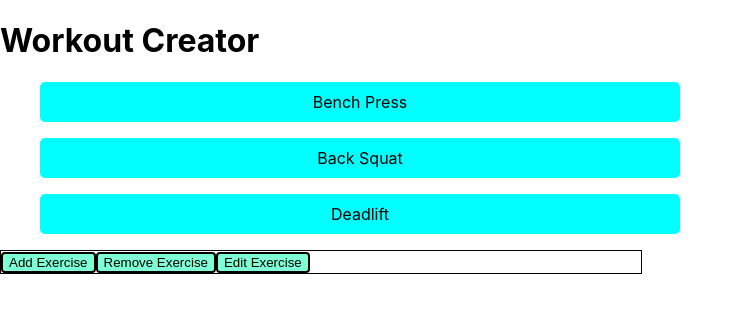
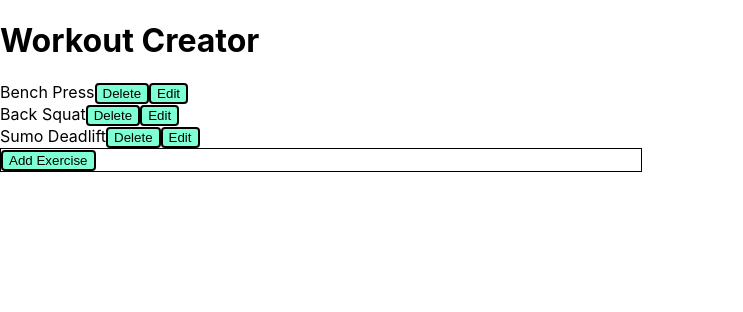
Before and after one commit to Jackdashton/WorkoutCreator, a React (Create React App) app: page / in a window 1280 px wide. Shown: the top 312 px of the page, without its empty margins (0-743 px from the left). Built offline with nearby package versions, Linux system fonts and the light colour scheme.

Commit message:
Added full CRUD functionality

```diff
--- a/src/App.js
+++ b/src/App.js
@@ -2,32 +2,69 @@ import './App.css';
 import React from 'react';
 import Component from './Component';
 import Button from './Button';
+import { useState } from 'react';
+import ExerciseList from './ExerciseList';
 
 function App() {
+
+  // State
+  const [exerciseList, setExerciseList] = useState([{id:1, name:"Bench Press"}, {id:2, name:"Back Squat"}, {id:3, name:"Sumo Deadlift"} ]);
+
+  // Helper Functions
+  function handleDelete(id) {
+    const newExerciseList = exerciseList.filter(
+      (exercise) => exercise.id !== id
+    );
+    setExerciseList(newExerciseList);
+  }
+
+  function handleEdit(id, newName) {
+
+    const newExerciseList = exerciseList.map((exercise) => {
+
+      if (id === exercise.id) {
+        return {
+          ...exercise,
+          name: newName,
+        }
+      } else {
+        return exercise;
+      }
+    });
+    setExerciseList(newExerciseList);
+  };
+
+  function handleCreate() {
+    const newName = prompt("What is the name of your new Exercise?");
+    if (!newName) return; // cancel or empty
+
+    const newID = Math.max(...exerciseList.map(e => e.id)) + 1;
+    const newExercise = { id: newID, name: newName };
+
+    setExerciseList([...exerciseList, newExercise]);
+  }
+
   return (
     <div>
       <div>
         <h1>Workout Creator</h1>
       </div>
       <div>
-        <ol>
-          <Component name="Bench Press" />
-          <Component name="Back Squat" />
-          <Component name="Deadlift" />
-        </ol>
+        <ExerciseList
+        array={exerciseList}
+        onDelete={handleDelete}
+        onEdit={handleEdit}
+        />
+
         <div className='buttonrow'>
-          <Button value="Add Exercise"/>
-          <Button value="Remove Exercise"/>
-          <Button value="Edit Exercise"/>
+          <Button
+            value="Add Exercise"
+            onClick={handleCreate}
+            />
         </div>
-        {/* Reorder function with Drag and Drop */}
-        {/* Light blue for warm up, darker blue for Normal Sets */}
-        {/* Different Days, save particular Exericses?  */}
-        {/* state for is warm up or is strength training - queue logo depending */}
-        {/* Red for cardio? */}
       </div>
     </div>
-  )
+  );
 }
 
 export default App;
--- a/src/Button.jsx
+++ b/src/Button.jsx
@@ -1,8 +1,8 @@
 import './Button.css';
 
-function Button({ value }) {
+function Button({ value, onClick}) {
     return (
-        <button>{value}</button>
+        <button onClick={onClick}>{value}</button>
     );
 }
 
--- a/src/Component.css
+++ b/src/Component.css
@@ -7,4 +7,8 @@ p {
   width: 50%;
 }
 
+button {
+  background-color: blue;
+}
+
 /* NOTE: button component next, but one button for each function or one then use props? */
--- a/src/Component.jsx
+++ b/src/Component.jsx
@@ -2,7 +2,12 @@ import './Component.css';
 
 function Component({ name }) {
     return (
-        <p>{ name }</p>
+        <div>
+            <p> { name } </p>
+            <button>Delete</button>
+            {/* now rendered in Exercise List component */}
+        </div>
+
     );
 }
 
--- /dev/null
+++ b/src/ExerciseList.jsx
@@ -0,0 +1,35 @@
+function ExerciseList( { array, onDelete, onEdit } ) {
+
+    return (
+        // React must return just one element.
+        <>
+            {array.map((exercise) => {
+                return (
+                    <div key={exercise.id}>
+                        {exercise.name}
+                        {/* Delete Button */}
+                        <button onClick={() => onDelete(exercise.id)}>
+                            Delete
+                        </button>
+                        {/* Edit Button */}
+                        <button onClick={() => {
+                            const  newName = prompt(
+                                "Edit Exercise Name:",
+                                exercise.name
+                            );
+                            if (newName) {
+                                onEdit(exercise.id, newName);
+                            }
+                        }}
+                        >
+                            Edit
+                        </button>
+                    </div>
+                );
+            })}
+        </>
+    );
+
+}
+
+export default ExerciseList;
```
